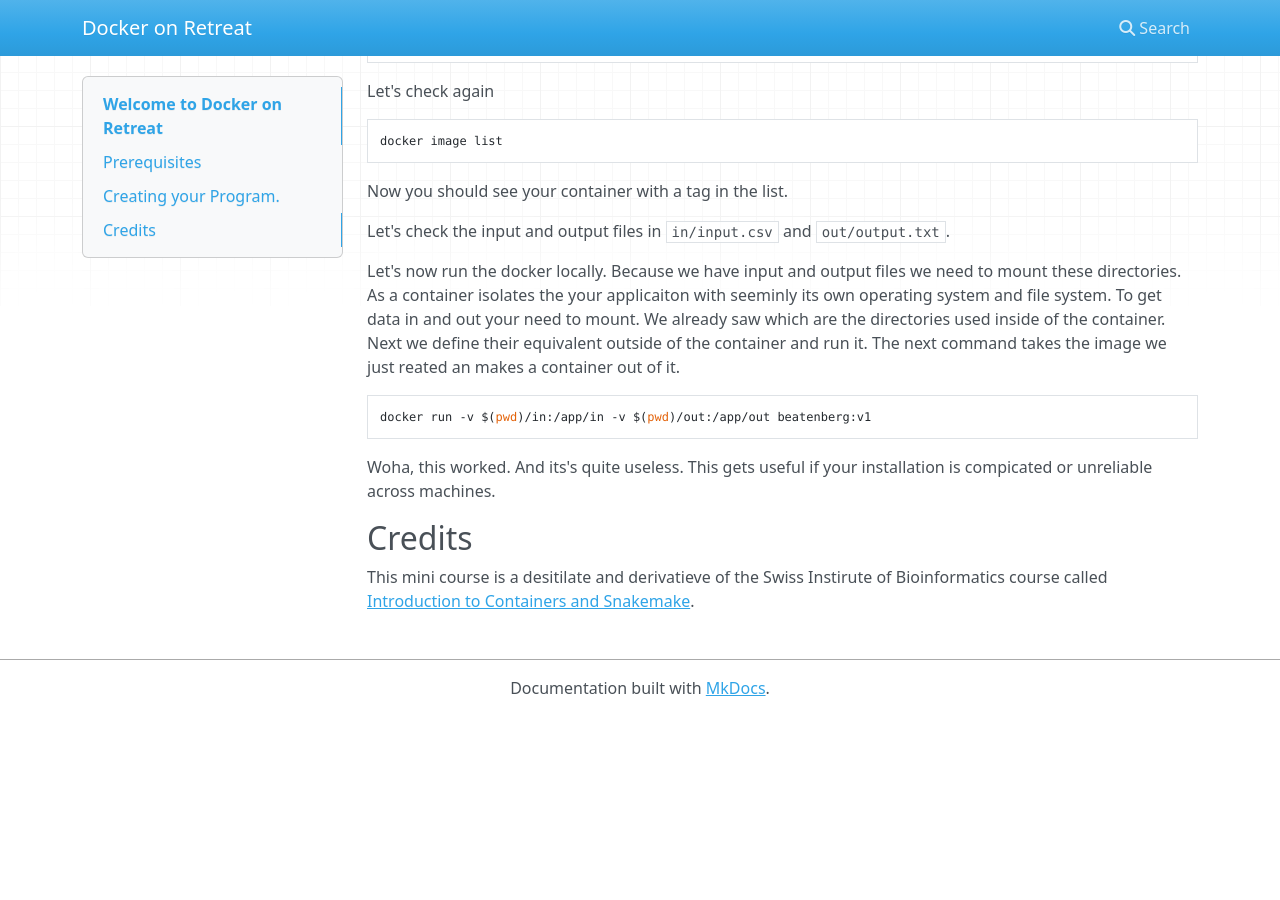
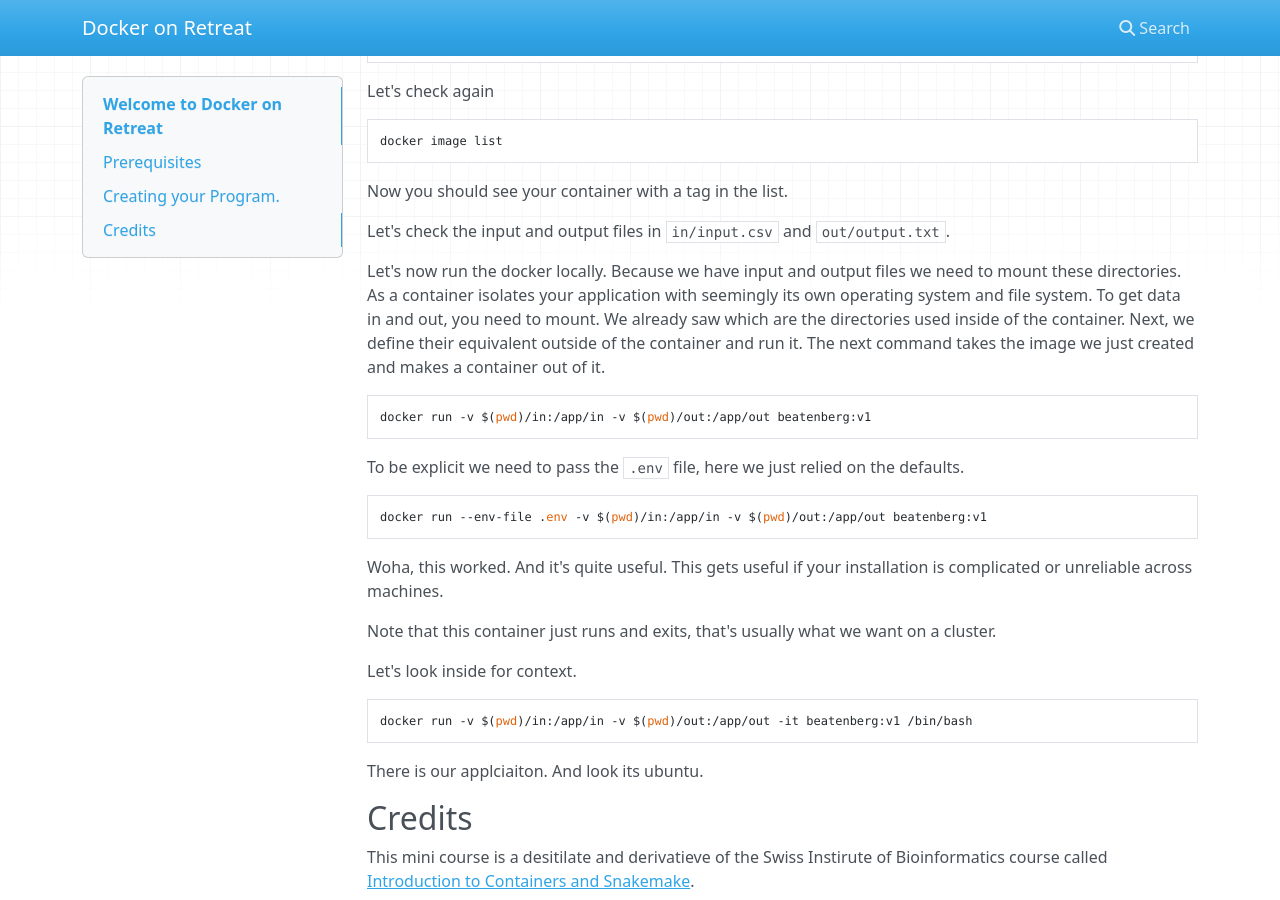
Before and after one commit to gordonkoehn/docker-on-retreat, an MkDocs documentation site: the page built from docs/index.md, in a window 1280 px wide and 900 px high, scrolled down 1194 px. Built offline with MkDocs 1.6.1, drawn with Linux system fonts in a browser that asks for light colours; nearby versions of some CDN libraries; before the commit the page ends 1910 px from its top, so only the background shows below that.

Commit message:
.env for io

`````diff
--- a/docs/index.md
+++ b/docs/index.md
@@ -69,14 +69,32 @@ Now you should see your container with a tag in the list.
 Let's check the input and output files in
 `in/input.csv` and `out/output.txt`.
 
-Let's now run the docker locally. Because we have input and output files we need to mount these directories. As a container isolates the your applicaiton with seeminly its own operating system and file system. To get data in and out your need to mount. We already saw which are the directories used inside of the container. Next we define their equivalent outside of the container and run it. The next command takes the image we just reated an makes a container out of it.
+Let's now run the docker locally. Because we have input and output files we need to mount these directories. As a container isolates your application with seemingly its own operating system and file system. To get data in and out, you need to mount. We already saw which are the directories used inside of the container. Next, we define their equivalent outside of the container and run it. The next command takes the image we just created and makes a container out of it.
 
-````
+
+```
 docker run -v $(pwd)/in:/app/in -v $(pwd)/out:/app/out beatenberg:v1
-````
+```
 
-Woha, this worked. And its's quite useless. This gets useful if your installation is compicated or unreliable across machines.
+To be explicit we need to pass the `.env` file, here we just relied on the defaults.
 
+```
+docker run --env-file .env -v $(pwd)/in:/app/in -v $(pwd)/out:/app/out beatenberg:v1
+```
+
+Woha, this worked. And it's quite useful. This gets useful if your installation is complicated or unreliable across machines.
+
+Note that this container just runs and exits, that's usually what we want on a cluster.
+
+
+
+Let's look inside for context.
+
+```
+docker run -v $(pwd)/in:/app/in -v $(pwd)/out:/app/out -it beatenberg:v1 /bin/bash
+```
+
+There is our applciaiton. And look its ubuntu.
 
 
 
`````
Also changed, not shown: 3 other files.
